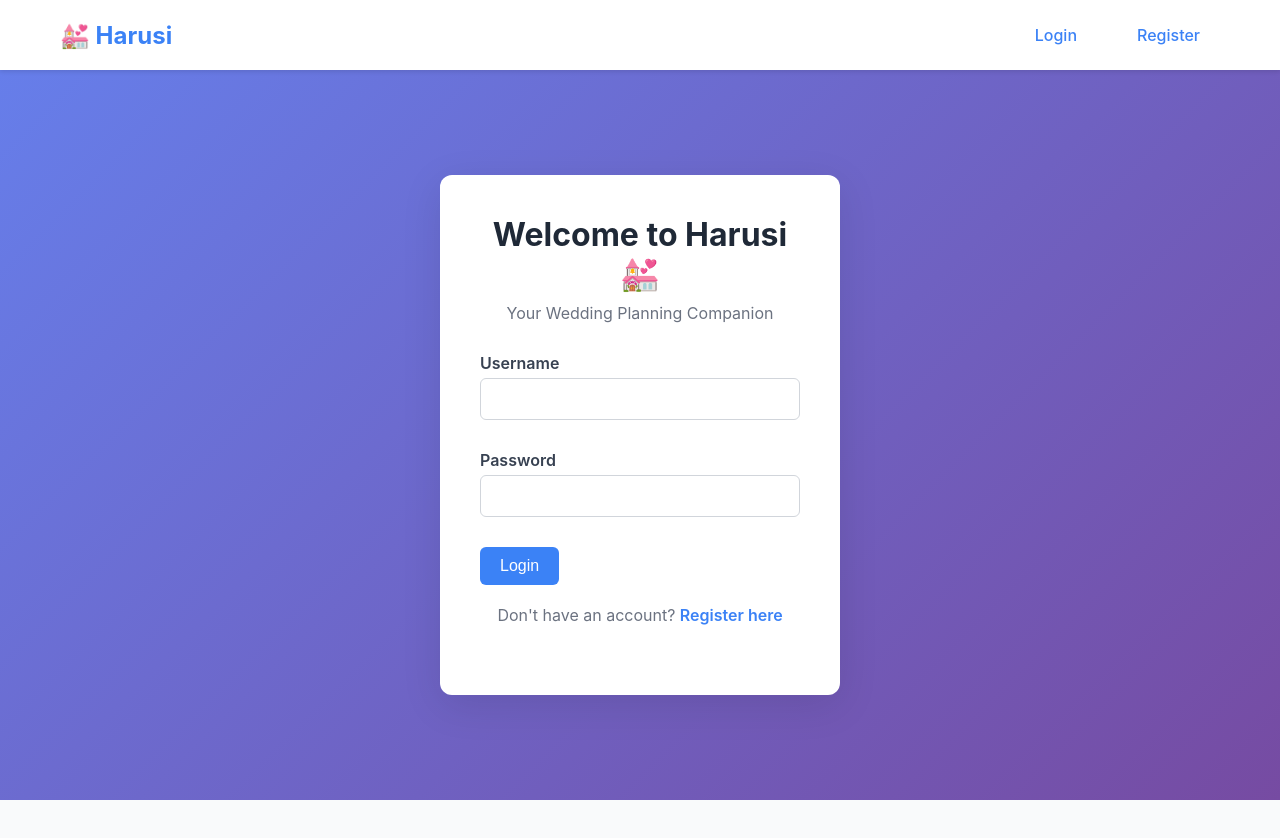
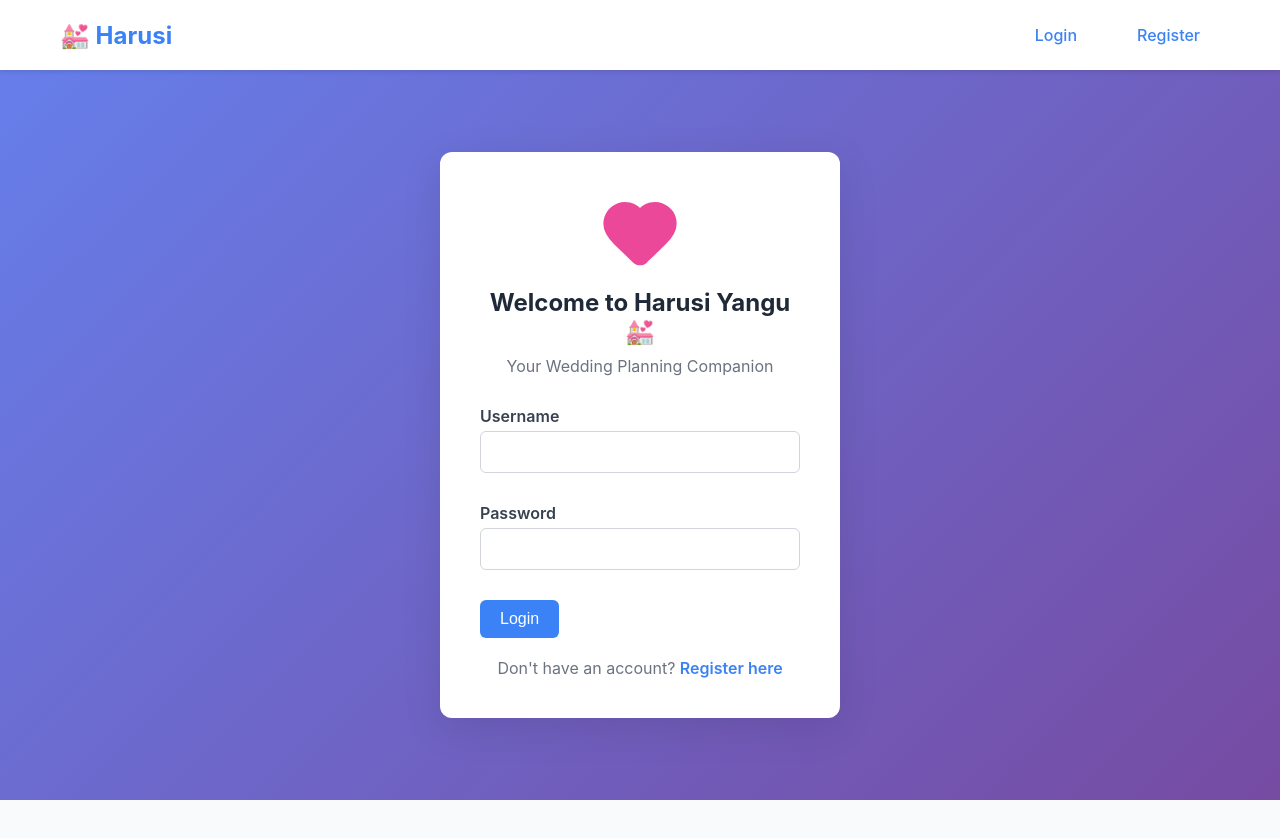
Before and after one commit to salva669/harusi, a React (Create React App) app in the folder harusi-frontend/: page /login in a window 1280 px wide. Shown: the top 838 px of the page. Built offline with nearby package versions, Linux system fonts and the light colour scheme.

Commit message:
add heart icon

```diff
--- a/harusi-frontend/src/components/Auth/Auth.css
+++ b/harusi-frontend/src/components/Auth/Auth.css
@@ -16,16 +16,33 @@
     max-width: 400px;
   }
 
+  .auth-header {
+    display: flex;
+    flex-direction: column;
+    align-items: center;
+    margin-bottom: 30px;
+  }
+
+  .heart-icon {
+    width: 80px;
+    height: 80px;
+    color: #ec4899;
+    fill: #ec4899;
+    margin-bottom: 16px;
+  }
+
   .auth-card h1 {
     color: #1f2937;
     margin-bottom: 10px;
     text-align: center;
+    font-size: 1.5rem;
+    font-weight: bold;
   }
 
   .auth-card p {
     text-align: center;
     color: #6b7280;
-    margin-bottom: 30px;
+    margin-bottom: 0;
   }
 
   .auth-link {
--- a/harusi-frontend/src/components/Auth/Login.jsx
+++ b/harusi-frontend/src/components/Auth/Login.jsx
@@ -3,6 +3,7 @@ import { useNavigate, Link } from 'react-router-dom';
 import { useAuth } from '../../context/AuthContext';
 import api from '../../services/api';
 import './Auth.css';
+import { Heart } from 'lucide-react';
 
 export const Login = () => {
   const [username, setUsername] = useState('');
@@ -38,8 +39,11 @@ export const Login = () => {
   return (
     <div className="auth-container">
   <div className="auth-card">
-        <h1>Welcome to Harusi 💒</h1>
+    <div className="auth-header">
+      <Heart className="heart-icon" />
+      <h1>Welcome to Harusi Yangu 💒</h1>
       <p>Your Wedding Planning Companion</p>
+    </div>
 
     {error && <div className="alert error">{error}</div>}
 
```
Lines whose indentation alone changed are shown as unchanged.
